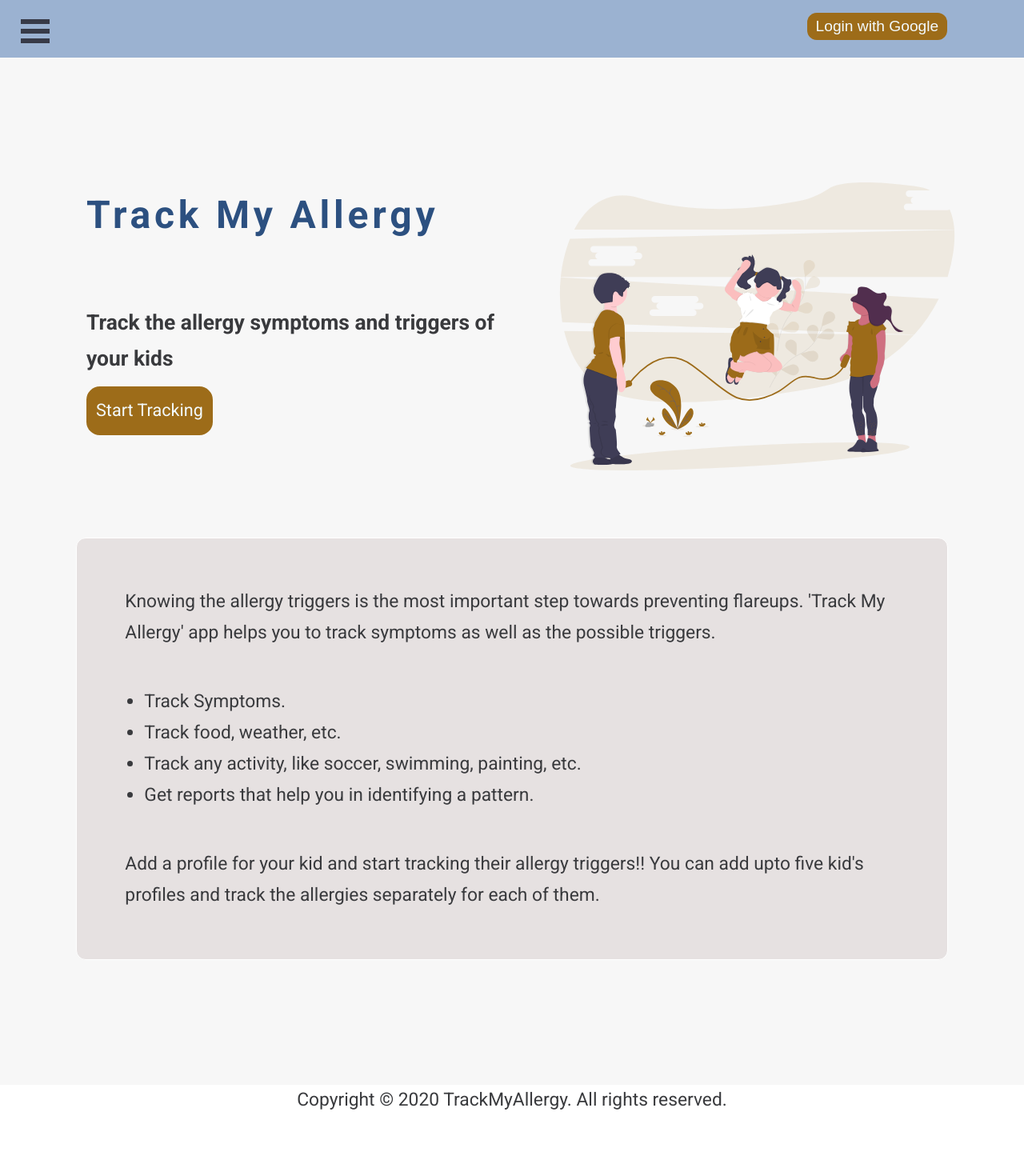
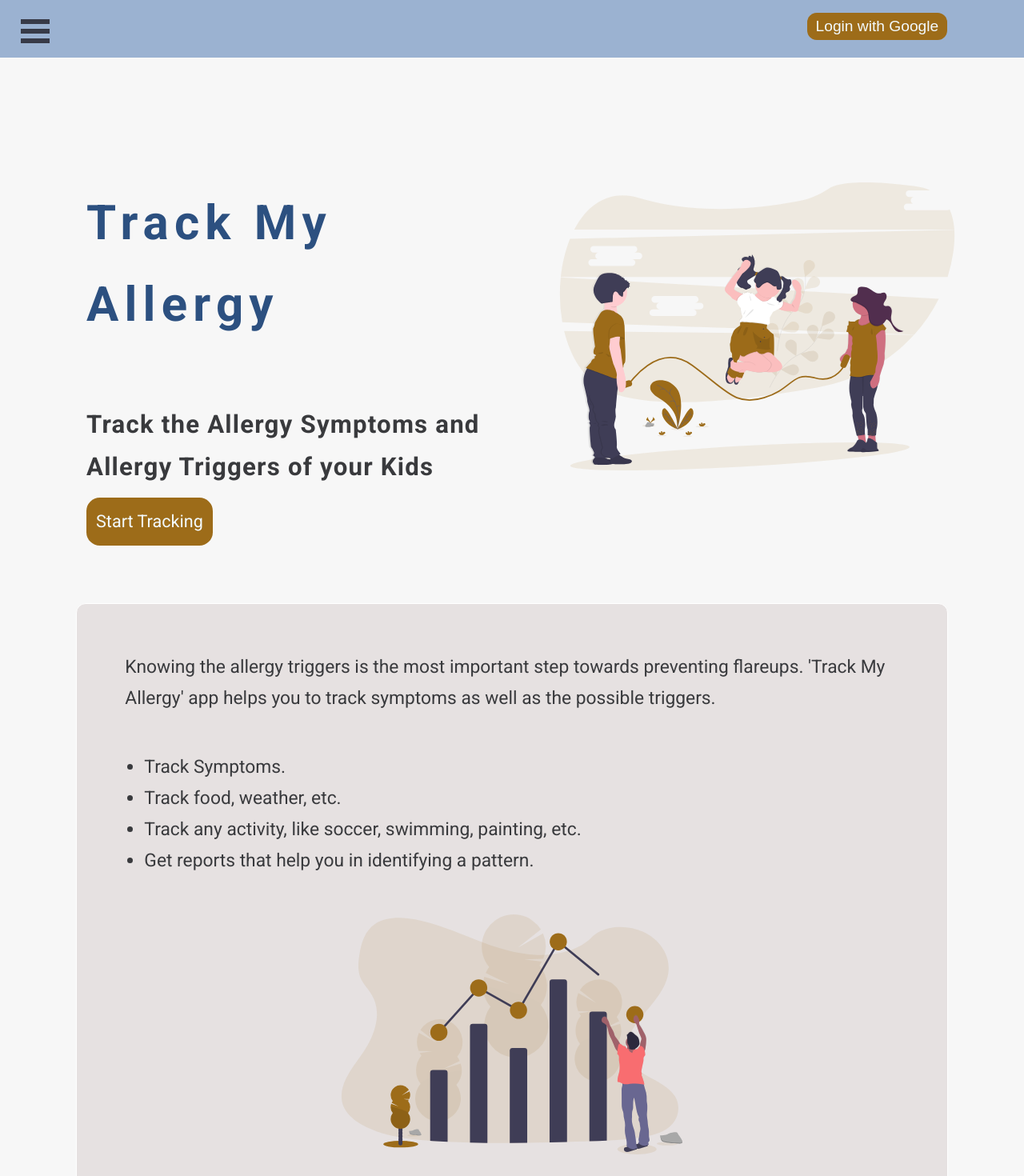
Before and after one commit to JeenaJohn/allergy-tracker, a React (Create React App) app: page / in a window 1280 px wide. Shown: the top 1470 px of the page at 80% size. Before the commit the page ends 1395 px from the top, so only its background shows below. Built offline with nearby package versions, Linux system fonts and the light colour scheme; no server answers.

Commit message:
build graph data

```diff
--- a/src/Home.js
+++ b/src/Home.js
@@ -1,5 +1,6 @@
 import React from "react";
 import home_page from "./resources/images/home_pg_img.svg";
+import visual_data from "./resources/images/visual_data.svg";
 
 function Home(props) {
   return (
@@ -9,14 +10,13 @@ function Home(props) {
       <section id="section-home" className="section-home">
         <div className="row u-margin-left u-margin-top-huge u-margin-bottom-medium">
           <div className="col span-1-of-2 u-text-left">
-
             <h1 className="heading-primary ">
               <span className="heading-primary--main">Track My Allergy</span>
             </h1>
 
-              <h3 className="heading-tertiary">
-                Track the allergy symptoms and triggers of your kids
-              </h3>
+            <h2 className="heading-secondary">
+              Track the Allergy Symptoms and Allergy Triggers of your Kids
+            </h2>
 
             <a
               href="/diary"
@@ -24,7 +24,6 @@ function Home(props) {
             >
               Start Tracking
             </a>
-
           </div>
           <div className="col span-1-of-2 ">
             <p className="paragraph">
@@ -49,6 +48,14 @@ function Home(props) {
             <li>Get reports that help you in identifying a pattern.</li>
           </ul>
 
+          <p className="paragraph u-margin-bottom-medium">
+            <img
+              src={visual_data}
+              alt="Visual Data"
+              className="visual-data-img"
+            />
+          </p>
+
           <p className="paragraph">
             Add a profile for your kid and start tracking their allergy
             triggers!! You can add upto five kid's profiles and track the
--- a/src/ReportListItem.js
+++ b/src/ReportListItem.js
@@ -10,14 +10,14 @@ function ReportListItem(props) {
   const [noFood, setNoFood] = useState("");
   const [noAdditionalData, setNoAdditionalData] = useState("");
 
-  function convertDate(date) {
+  function formatDate(date) {
     let datearray = date.split("-");
     let newdate = datearray[1] + "-" + datearray[2] + "-" + datearray[0];
     setDate(newdate);
   }
 
   useEffect(() => {
-    convertDate(props.date);
+    formatDate(props.date);
 
     /* Symptoms - There can be multiple entries for symptoms for the day*/
     /* component ReportListSymptoms will be used to list the symptoms*/
--- a/src/ReportListView.js
+++ b/src/ReportListView.js
@@ -14,6 +14,7 @@ function ReportListView(props) {
       items = snapshot.val();
 
       let newState = [];
+      let newGraphData = [];
       for (let date in items) {
         newState.push({
           date: date,
@@ -21,8 +22,23 @@ function ReportListView(props) {
           food: items[date].food,
           additionalData: items[date].additionalData,
         });
+        let symptomsArray = Object.entries(items[date].symptoms);
+        console.log(items[date].symptoms);
+        console.log(symptomsArray);
+         let maxItch = Math.max(
+          ...symptomsArray.map(entry => {
+          console.log(entry[1].itchLevel);
+            return entry[1].itchLevel;
+
+
+        }))
+        console.log(maxItch);
+
+        newGraphData.push({date:date,itchLevel:maxItch});
       }
       setAllergies(newState);
+      console.log(newState);
+      console.log(newGraphData);
     });
   }, [props]);
 
--- a/src/resources/css/sections.css
+++ b/src/resources/css/sections.css
@@ -12,6 +12,11 @@
 .home-page-img {
   width: 100%;
   height: 30rem;
+}
+
+.visual-data-img {
+  width: 100%;
+  height: 25rem;
 }
 
 .box-app-details {
--- a/src/resources/css/typography.css
+++ b/src/resources/css/typography.css
@@ -1,18 +1,17 @@
 .heading-primary {
-  color: #fff;
-
   margin-bottom: 6rem;
   //text-align: center;
   width: 100%;
   color: #2C5080;
 
+
 }
 
 .heading-primary--main {
   display: inline-block;
-  font-size: 4rem;
+  font-size: 5rem;
   font-weight: 700;
-  letter-spacing: 0.4rem;
+  letter-spacing: 0.6rem;
   text-transform: capitalize;
 }
 
```
Also changed, not shown: src/resources/images/visual_data.svg (added). Lines whose indentation alone changed are shown as unchanged.
